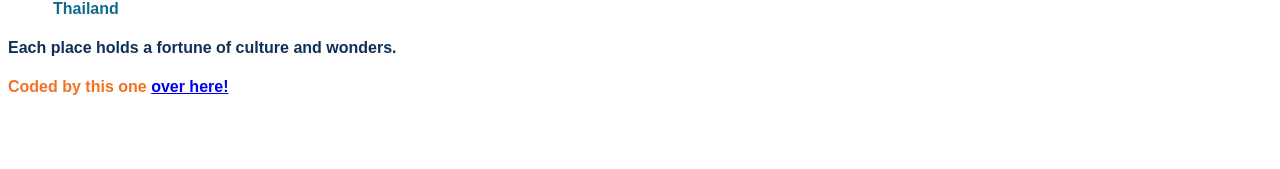
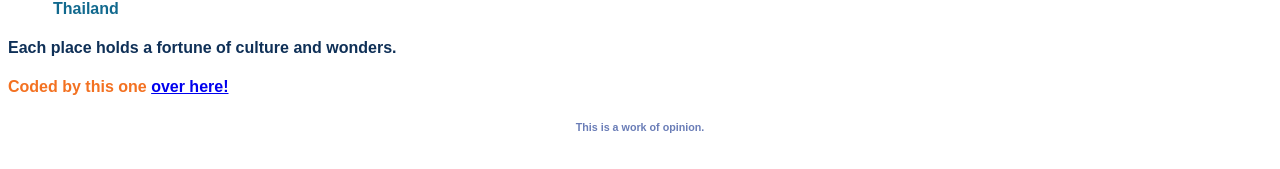
Before and after one commit to HaloC23/Scrimba-React-Practice, a React (Vite) app: page / in a window 1280 px wide. Shown: the part 223-392 px from the top of the page. Built offline with nearby package versions, Linux system fonts and the light colour scheme.

Commit message:
Components & Styling

```diff
--- a/src/Components/Footer.js
+++ b/src/Components/Footer.js
@@ -4,11 +4,12 @@ function Footer() {
   return (
     <div>
       <footer>
-        <h4>
+        <h4 className="CodedBy">
           {" "}
           Coded by this one{" "}
           <a href="https://github.com/HaloC23"> over here! </a>{" "}
         </h4>
+        <h6 className="Opin"> This is a work of opinion. </h6>
       </footer>
     </div>
   );
--- a/src/styles.css
+++ b/src/styles.css
@@ -40,6 +40,11 @@ ul {
   color: #0f3057;
   font-weight: bold;
 }
-footer {
+.CodedBy {
   color: #f37121;
 }
+.Opin {
+  color: #6a7db7;
+  display: flex;
+  justify-content: center;
+}
```
